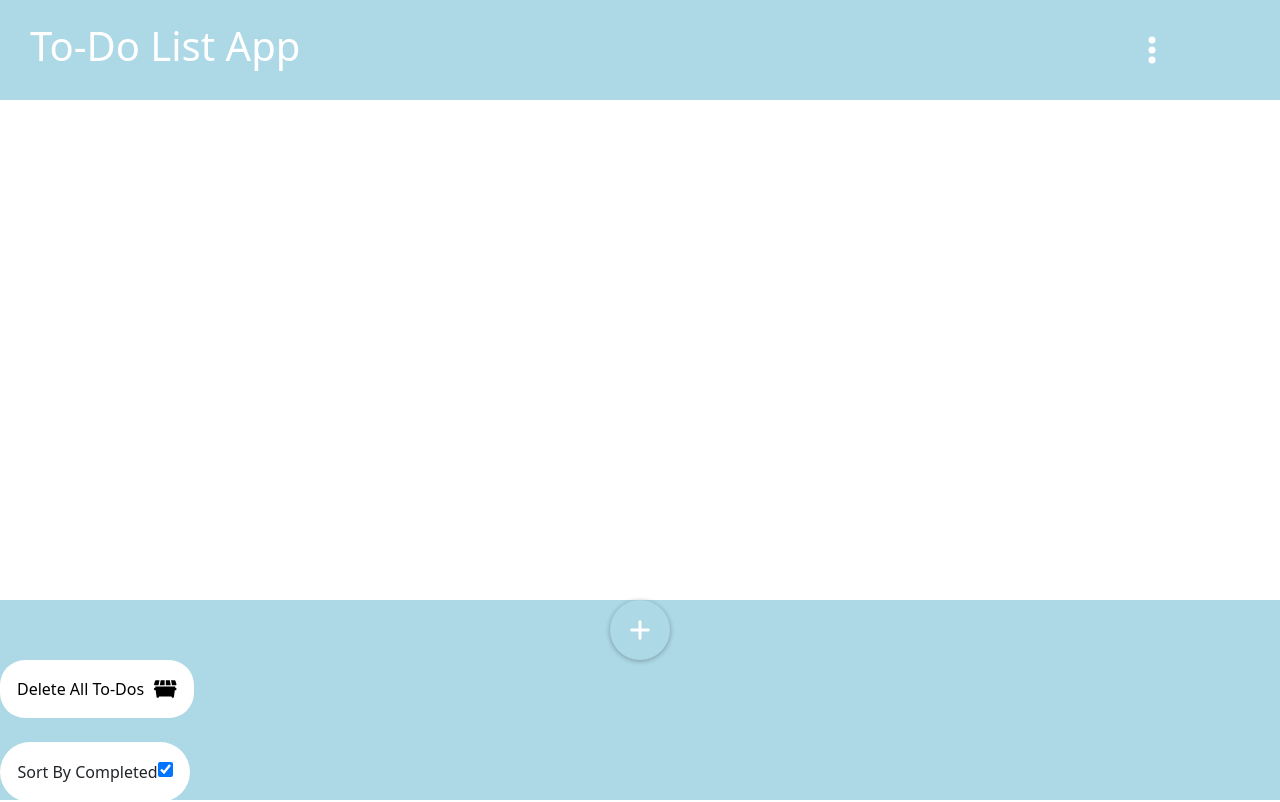
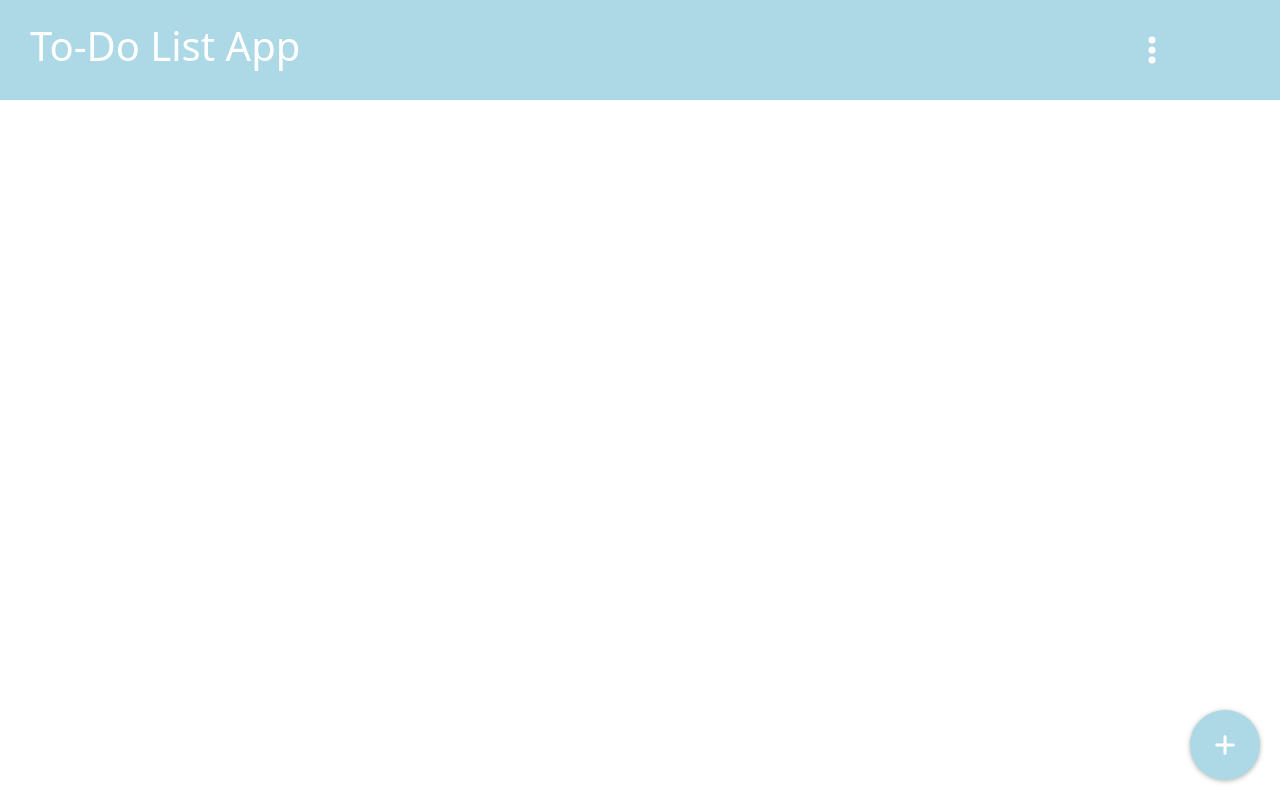
Before and after one commit to cyprste2717218/To-Do-List-App, a React (Create React App) app: page / in a window 1280 px wide. Built offline with nearby package versions, Linux system fonts and the light colour scheme.

Commit message:
chore: moved delete all to do and sort by completion buttons into more options offcanvas element, right aligned add to-do button and removed blue background in footer

```diff
--- a/src/App.js
+++ b/src/App.js
@@ -9,6 +9,8 @@ import Footer from './components/Footer.js';
 import Header from './components/Header.js';
 import ToDoListGroup from './components/ToDoListGroup.js';
 import Offcanvas from 'react-bootstrap/Offcanvas';
+import DeleteAllToDosButton from './components/DeleteAllToDosButton.js';
+import SortingByCompletionButton from './components/SortingByCompletionButton.js';
 
 const ToDoApp = () => {
   const [allToDos, setAllToDos] = useState(localStorage);
@@ -39,10 +41,17 @@ const ToDoApp = () => {
           </div>
           <Offcanvas show={show} onHide={handleClose} placement='bottom' style={{borderRadius: '20px 20px 0 0'}}>
                 <Offcanvas.Header closeButton>
-                    <Offcanvas.Title>Offcanvas</Offcanvas.Title>
+                    <Offcanvas.Title>Options</Offcanvas.Title>
                 </Offcanvas.Header>
                 <Offcanvas.Body>
-                   ddd
+                   <DeleteAllToDosButton
+                     setAllToDos={setAllToDos}
+                     allToDos={allToDos}
+                   />
+                   <SortingByCompletionButton
+                    setSortStatus={setSortStatus}
+                    sortStatus={sortStatus}
+                   />
                 </Offcanvas.Body>
             </Offcanvas>
     </>
--- a/src/components/Footer.js
+++ b/src/components/Footer.js
@@ -1,32 +1,18 @@
 import React from 'react';
 
 import AddToDoButton from './AddToDoButton';
-import DeleteAllToDosButton from './DeleteAllToDosButton';
-import SortingByCompletionButton from './SortingByCompletionButton';
 
-const Footer = ({allToDos, setAllToDos, sortStatus, setSortStatus}) => {
+const Footer = ({allToDos, setAllToDos}) => {
     return (
         <div id='footer'>
-            <div style={{display: 'flex', justifyContent: 'center'}}>
-
-                <AddToDoButton
-                    allToDos={allToDos}
-                    onNewToDoItem={setAllToDos}
-          />
-
+            <div style={{display: 'flex', justifyContent: 'right', paddingRight: '20px', paddingTop: '10px'}}>
+                <div>
+                    <AddToDoButton
+                        allToDos={allToDos}
+                        onNewToDoItem={setAllToDos}
+                    />
+                </div>
             </div>
-            <div >
-                <DeleteAllToDosButton
-                    setAllToDos={setAllToDos}
-                    allToDos={allToDos}
-                />
-                <br />
-                <SortingByCompletionButton
-                    setSortStatus={setSortStatus}
-                    sortStatus={sortStatus}
-          />
-            </div>
-
         </div>
 
     );
--- a/src/styles.css
+++ b/src/styles.css
@@ -16,8 +16,8 @@ h1 {
 #addToDoButton {
     padding: 15px;
     border-radius: 50%;
-    width: 60px;
-    height: 60px;
+    width: 70px;
+    height: 70px;
     border: 0px solid;
     background-color: #ADD8E6;
     color: #fff;
@@ -56,10 +56,10 @@ h1 {
 
 #footer {
     width: 100%;
-    height: 200px;
-    background-color: #ADD8E6;
+    height: 100px;
     position: sticky;
     bottom: 0;
+
 }
 
 #sortingByCompletionButton {
```
